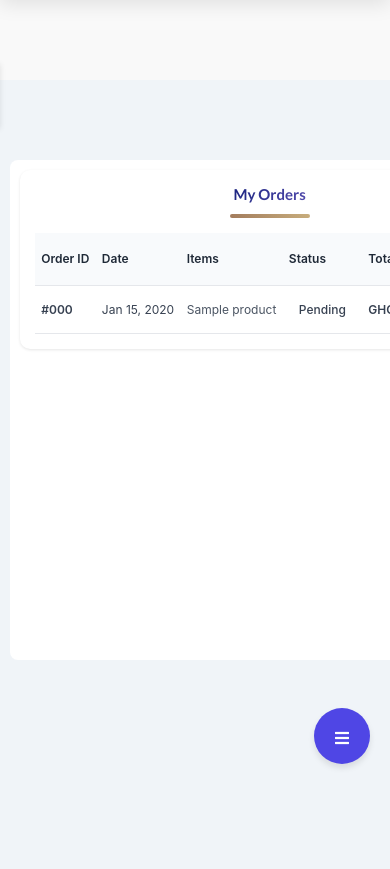
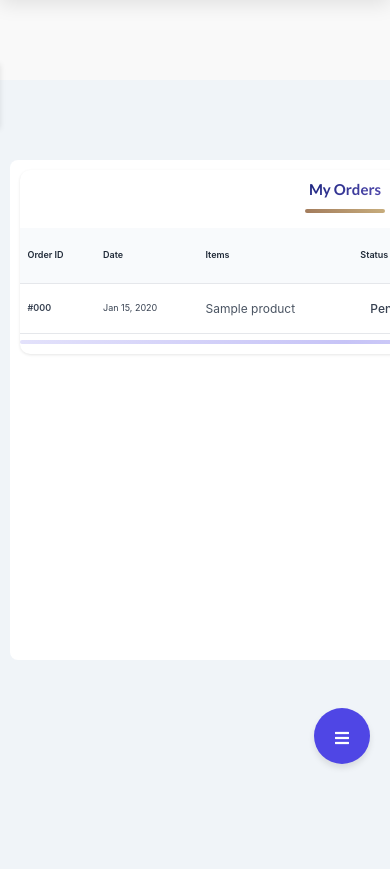
Before and after one commit to JimmyOlsen05/sherimandyshop, a Django app: page /accounts/my_orders/ in a window 390 px wide. Shown: the part 60-929 px from the top of the page. Run offline with Django 3.2, Linux system fonts and the light colour scheme; a user stored in the database is signed in; tables that the repository leaves empty hold one stand-in row (values such as "Sample post"); some libraries are stand-ins or nearby versions.

Commit message:
New Update

```diff
--- a/templates/shop/accounts/dashboard/my_orders.html
+++ b/templates/shop/accounts/dashboard/my_orders.html
@@ -277,5 +277,88 @@
         font-size: 1.2rem;
     }
 }
+
+@media (max-width: 767px) {
+    .orders-wrapper {
+        padding: 1rem;
+    }
+
+    .orders-table-wrapper {
+        margin: 0 -1rem;
+        padding: 0;
+        position: relative;
+    }
+
+    .orders-table {
+        min-width: 650px;
+        margin-bottom: 1rem;
+    }
+
+    .orders-table th,
+    .orders-table td {
+        padding: 0.75rem;
+        font-size: 0.9rem;
+    }
+
+    /* Show horizontal scroll indicator */
+    .orders-table-wrapper::after {
+        content: '';
+        position: absolute;
+        bottom: 0;
+        left: 0;
+        right: 0;
+        height: 4px;
+        background: linear-gradient(to right,
+            rgba(79, 70, 229, 0.2) 0%,
+            rgba(79, 70, 229, 0.4) 50%,
+            rgba(79, 70, 229, 0.2) 100%);
+        border-radius: 2px;
+        opacity: 0.8;
+        pointer-events: none;
+    }
+
+    /* Custom scrollbar styling */
+    .orders-table-wrapper::-webkit-scrollbar {
+        height: 4px;
+    }
+
+    .orders-table-wrapper::-webkit-scrollbar-track {
+        background: rgba(79, 70, 229, 0.1);
+        border-radius: 2px;
+    }
+
+    .orders-table-wrapper::-webkit-scrollbar-thumb {
+        background: rgba(79, 70, 229, 0.4);
+        border-radius: 2px;
+    }
+
+    /* Show swipe hint on first load */
+    .orders-table-wrapper::before {
+        content: '← Swipe to view more →';
+        position: absolute;
+        top: -2rem;
+        left: 50%;
+        transform: translateX(-50%);
+        background: #4f46e5;
+        color: white;
+        padding: 0.5rem 1rem;
+        border-radius: 1rem;
+        font-size: 0.8rem;
+        opacity: 0.9;
+        white-space: nowrap;
+        animation: fadeOut 3s forwards;
+        pointer-events: none;
+    }
+
+    @keyframes fadeOut {
+        0%, 50% { opacity: 0.9; }
+        100% { opacity: 0; }
+    }
+
+    /* Hide the Items column on mobile but keep it scrollable */
+    .hide-mobile {
+        display: table-cell !important;
+    }
+}
 </style>
 {% endblock %}
```
